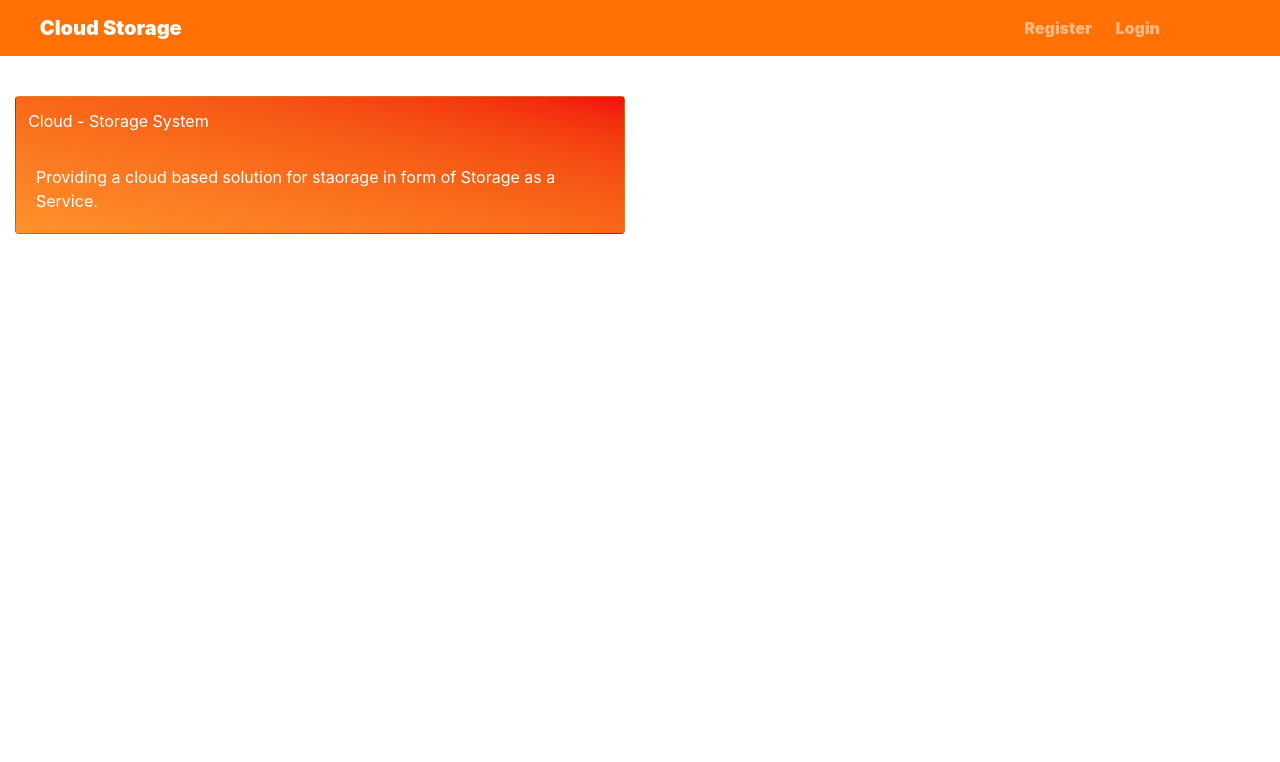
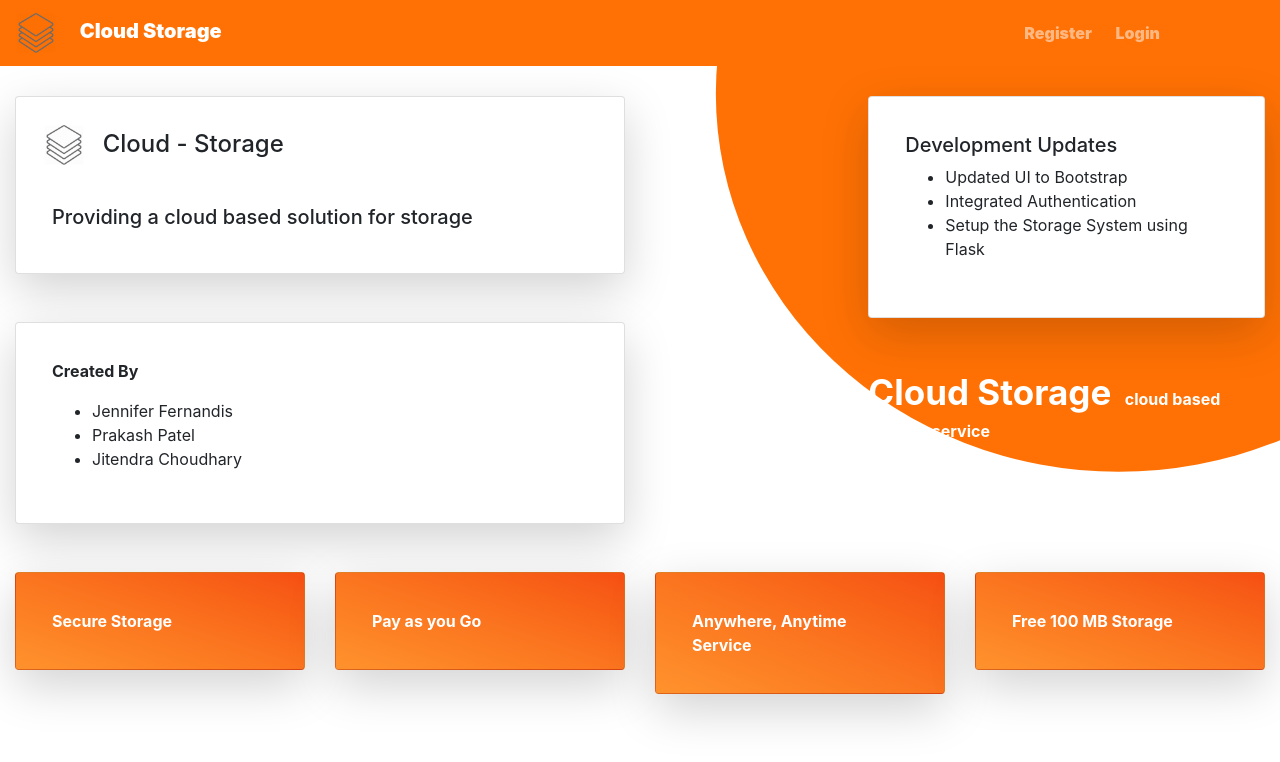
Before and after one commit to jitendrasteam/Cloud-Computing-Mini-Project, a Flask app: page / in a window 1280 px wide. Shown: the top 762 px of the page. Run offline with Flask 2, Linux system fonts and the light colour scheme; some libraries are stand-ins or nearby versions.

Commit message:
GUI Updates

```diff
--- a/app.py
+++ b/app.py
@@ -150,4 +150,4 @@ def uploaded_file(filename):
 
 if __name__ == "__main__":
     app.secret_key = "interviewbot"
-    app.run(debug=True, port=4219, threaded=True)
+    app.run(debug=True, port=4221, threaded=True)
--- a/templates/includes/_intro_message.html
+++ b/templates/includes/_intro_message.html
@@ -1,8 +1,8 @@
 
-<div class="card">
+<div class="card shadow-lg p-3 mb-5 bg-white rounded">
     <div class="card-body">
             <div class="font-weight-bold">
-            <p>This is a mini project for the course : Cloud Computing </p>
+            <p> <img src="{{ url_for('static',filename='images/icon.png') }}" style="width:40px;"></img>&nbsp;&nbsp;This is a mini project for the course : Cloud Computing </p>
             <p>The Project tries to achieve Storage as a Service</p>
             </div>
     </div>
--- a/templates/includes/_navbar.html
+++ b/templates/includes/_navbar.html
@@ -4,7 +4,7 @@
   style="background-color:#FF7104"
 >
   <a class="navbar-brand" href="/"
-    >&nbsp;&nbsp;&nbsp;&nbsp;&nbsp;<b>Cloud Storage</b></a
+    ><img src="{{ url_for('static',filename='images/icon.png') }}" style="width:40px;"></img>&nbsp;&nbsp;&nbsp;&nbsp;&nbsp;<b>Cloud Storage</b></a
   >
   <button
     class="navbar-toggler"
--- a/templates/index.html
+++ b/templates/index.html
@@ -11,28 +11,105 @@
   .above {
     margin-top: -2.5%;
   }
-  .card_css{
-      color:white;
-      background-image: linear-gradient(to left bottom, #f20f0f, #f32d0f, #f53f10, #f64e13, #f75a16, #f86318, #fa6c1b, #fb741f, #fc7c22, #fd8325, #fe8b29, #ff922d);
+  body{
+z-index:1
+}
+svg {
+  position: absolute;
+  top: 0;
+  bottom:0;
+  width: 100%;
+  height: auto;
+z-index:-3;
+}
+
+  .card_css {
+    color: white;
+    font-weight: bolder;
+    background-image: linear-gradient(
+      to left bottom,
+      #f64e13,
+      #f75a16,
+      #f86318,
+      #fa6c1b,
+      #fb741f,
+      #fc7c22,
+      #fd8325,
+      #fe8b29,
+      #ff922d
+    );
   }
 </style>
+<?xml version="1.0" standalone="no"?><!-- Generator: Gravit.io --><svg xmlns="http://www.w3.org/2000/svg" xmlns:xlink="http://www.w3.org/1999/xlink" style="isolation:isolate" viewBox="0 0 1080 512" width="1080" height="512"><defs><clipPath id="_clipPath_16hyhvd3TyjYpFWkJOcgOdVvheiGz4OM"><rect width="1080" height="512"/></clipPath></defs><g clip-path="url(#_clipPath_16hyhvd3TyjYpFWkJOcgOdVvheiGz4OM)"><ellipse vector-effect="non-scaling-stroke" cx="944" cy="79" rx="340" ry="319" fill="#ff7104"/></g></svg>
 <div class="container-fluid">
-    <br/>
-  <div class="row  " >
-      <br/>
-      <br/>
+  <br />
+  <div class="row  ">
+    <br />
+    <br />
     <div class="col-md-6">
-        <div class="card card_css">
-            <div class="card-title" style="margin-top:2%;margin-left:2%;">
-                    Cloud - Storage System
-            </div>
-            <div class="card-body">
-                    Providing a cloud based solution for staorage in form of Storage as a Service.</div>
+      <div class="card shadow-lg p-3 mb-5 bg-white rounded ">
+        <div class="card-title" style="margin-top:2%;margin-left:2%;">
+          <h4><img src="{{ url_for('static',filename='images/icon.png') }}" style="width:40px;"></img>&nbsp;&nbsp;&nbsp;Cloud - Storage </h4>
         </div>
-
+        <div class="card-body">
+          <h5>Providing a cloud based solution for storage</h5>
+        </div>
+      </div>
+      <div class="card shadow-lg p-3 mb-5 bg-white rounded ">
+        <div class="card-body">
+          <p><b>Created By</b></p>
+          <ul>
+            <li>Jennifer Fernandis</li>
+            <li>Prakash Patel</li>
+            <li>Jitendra Choudhary</li>
+          </ul>
+        </div>
+      </div>
     </div>
-    <div class="col-md-6 ">
-
+    <div class="col-md-2"></div>
+    <div class="col-md-4 ">
+      <div class="card shadow-lg p-3 mb-5 bg-white rounded ">
+        <div class="card-body">
+            <h5>Development Updates</h5>
+          <ul style="min-height:50px;max-height:100px;overflow-y:auto;">
+              <li>Updated UI to Bootstrap</li>
+              <li>Integrated Authentication</li>
+            <li>Setup the Storage System using Flask</li>
+           <li>Started the project</li>
+          </ul>
+        </div>
+      </div>
+      <p><span style="color:white;font-size: 35px;"><b>Cloud Storage</b></span>&nbsp;&nbsp;&nbsp;<span style="color:white;"><b>cloud based storage service</b></span></p>
+    </div>
+  </div>
+  <div class="row">
+    <div class="col-md-3">
+      <div class="card shadow-lg p-3 mb-5 bg-white rounded card_css">
+        <div class="card-body">
+          Secure Storage
+        </div>
+      </div>
+    </div>
+    <div class="col-md-3">
+      <div class="card shadow-lg p-3 mb-5 bg-white rounded card_css">
+        <div class="card-body">
+          Pay as you Go
+        </div>
+      </div>
+    </div>
+    <div class="col-md-3">
+      <div class="card shadow-lg p-3 mb-5 bg-white rounded card_css">
+        <div class="card-body">
+          Anywhere, Anytime Service
+        </div>
+      </div>
+    </div>
+    <div class="col-md-3">
+      <div class="card shadow-lg p-3 mb-5 bg-white rounded card_css">
+        <div class="card-body">
+          Free 100 MB Storage
+        </div>
+      </div>
     </div>
   </div>
 </div>
```
Also changed, not shown: templates/includes/_background_heading.html (+5 -2 lines), static/images/icon.jpg (added), static/images/icon.png (added), storage/prakashpatel/happiness_life_quote.jpg (added), 2 other files.
